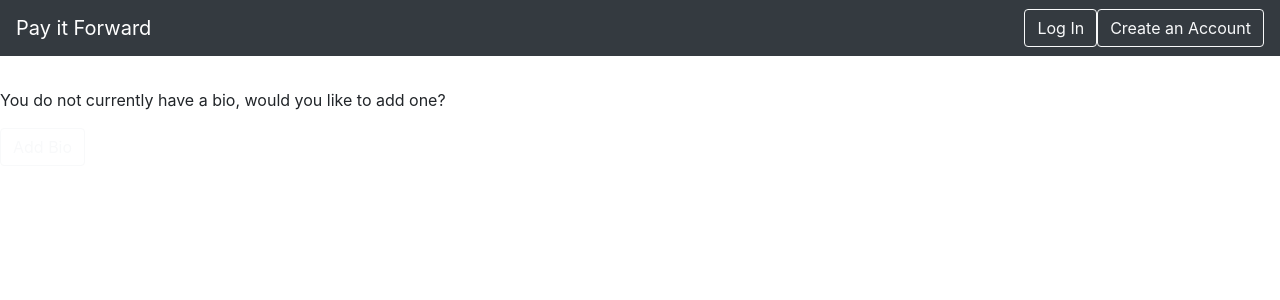
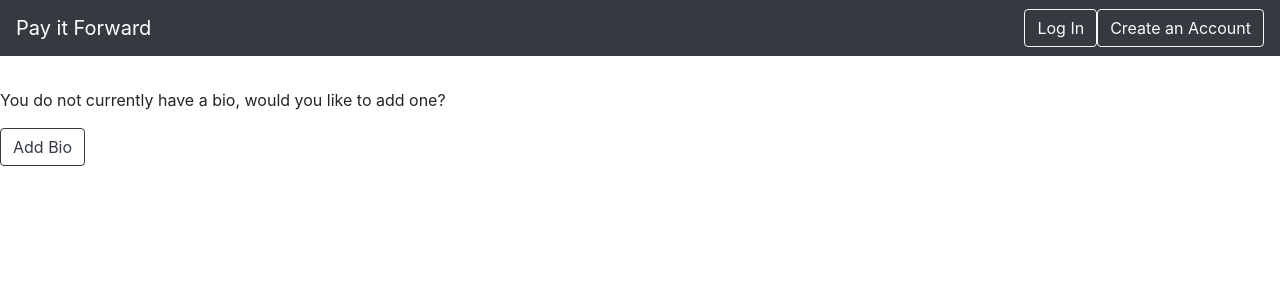
Before and after one commit to remote-software-fa20-PayItForward/PayItForward, a React (Create React App) app in the folder frontend/: page /userpage in a window 1280 px wide. Shown: the top 300 px of the page. Built offline with nearby package versions, Linux system fonts and the light colour scheme; no server answers.

Commit message:
fixing button

```diff
--- a/frontend/src/Navbar.js
+++ b/frontend/src/Navbar.js
@@ -40,6 +40,7 @@ class NavBar extends Component {
                 {this.state.username &&
                 <Navbar.Collapse className="justify-content-end">
                         <Navbar.Text>Welcome, {this.state.firstname} {this.state.lastname}</Navbar.Text>
+                        <Link to="/"><Button variant="outline-light">Home Page</Button></Link>
                         <Link to="/UserPage"><Button variant="outline-light">My Profile</Button></Link>
                         <Button variant="outline-light" onClick={(e) => { this.logout();}}>Log Out</Button>
                 </Navbar.Collapse>}
--- a/frontend/src/UserPage.js
+++ b/frontend/src/UserPage.js
@@ -54,7 +54,7 @@ class UserPage extends Component {
 
                 {!this.state.bio &&
                 	<p> You do not currently have a bio, would you like to add one? </p>}
-                	<Button variant="outline-light" onClick={(e) => { this.edit();}}>Add Bio</Button>
+                	<Button variant="outline-dark" onClick={(e) => { this.edit();}}>Add Bio</Button>
             </div>
         );
     }
```
